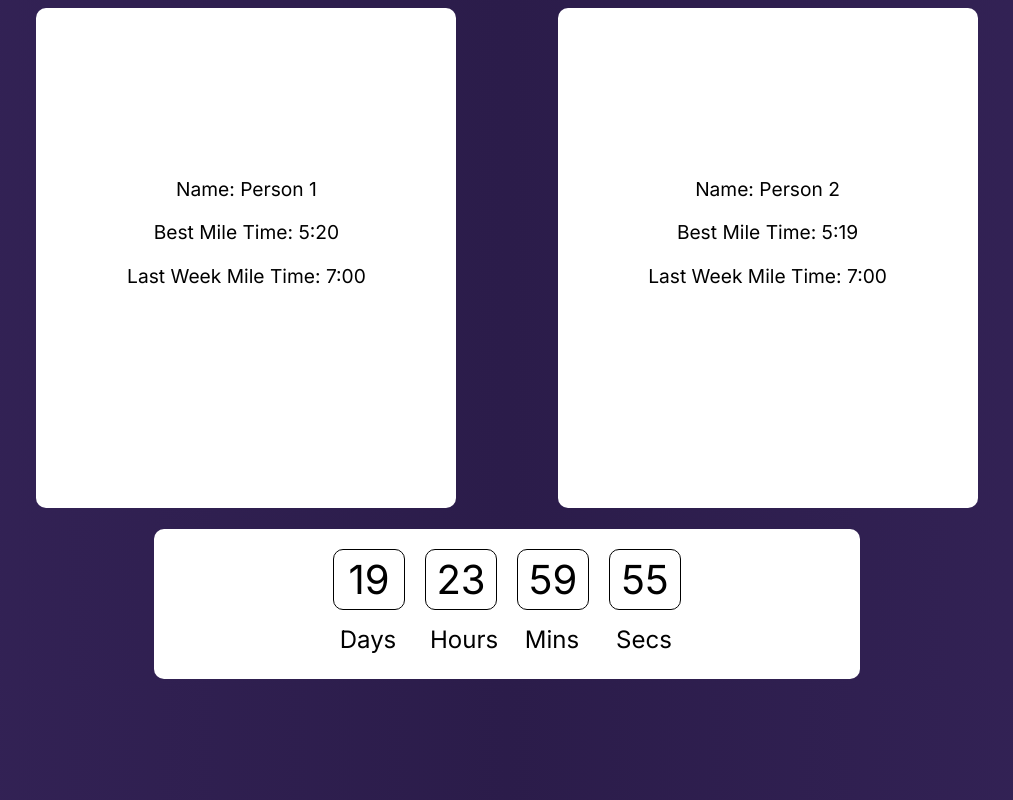
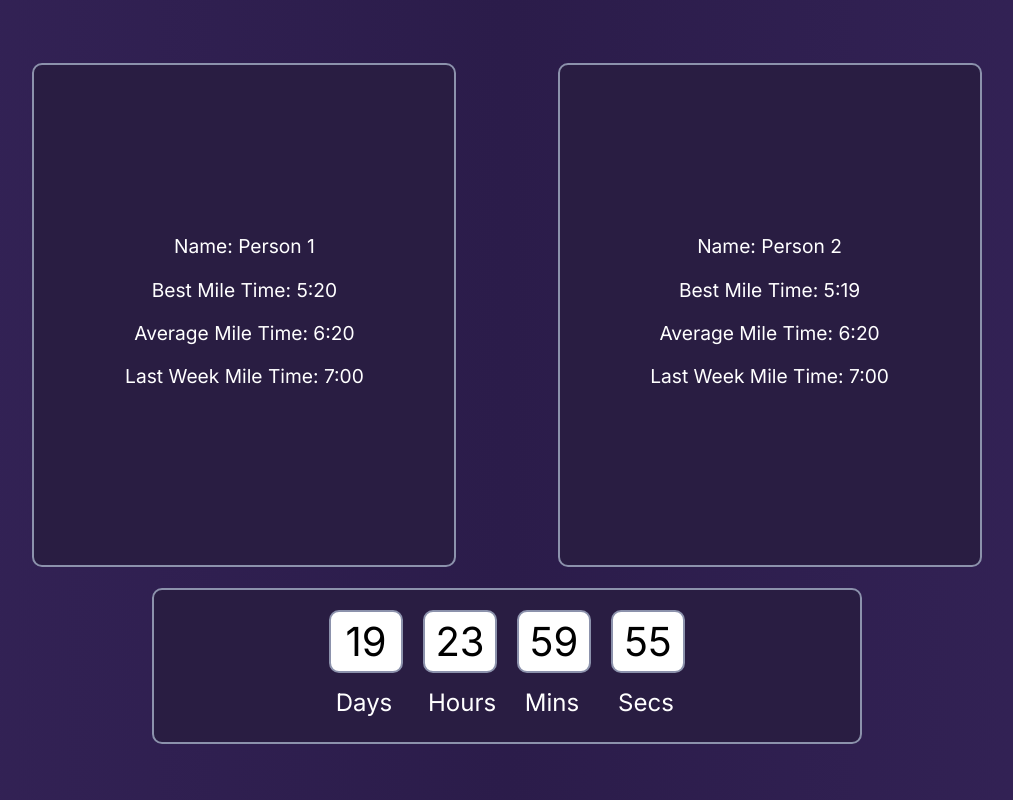
Before and after one commit to Raiun/Mile-Competition-Web-App, a Next.js app in the folder mc-app/: page / in a window 1280 px wide. Shown: the whole page, without its empty margins (133-1146 px from the left). Built offline with nearby package versions, Linux system fonts and the light colour scheme.

Commit message:
Added color to the components, also added average mile time stat

```diff
--- a/mc-app/src/app/_components/Countdown.css
+++ b/mc-app/src/app/_components/Countdown.css
@@ -8,7 +8,8 @@
     width: clamp(30%, 40%, 80%);
     border-radius: 10px;
     text-align: center;
-    background-color: white;
+    border: 2px solid #8c92ac;
+    background-color: #291d42;
     justify-content: center;
 }
 
@@ -16,13 +17,14 @@
     width: 60px;
     padding: 5px;
     font-size: 2.5rem;
-    border: 1px solid black;
+    border: 2px solid #8c92ac;
     border-radius: 10px;
     text-align: center;
     background-color: white;
 }
 
 .countdownLabel {
+    color: white;
     text-align: center;
     width: 60px;
     padding: 5px;
--- a/mc-app/src/app/_components/StatCard.css
+++ b/mc-app/src/app/_components/StatCard.css
@@ -7,6 +7,10 @@
     padding: 150px 60px;
     /*padding: clamp(100px, 15%, 400px) clamp(50px, 10%, 400px);*/
     text-align: center;
-    background-color: white;
+    color: white;
+    background-color: #291d42;
+    border: 2px solid #8c92ac;
     font-size: 1.2rem;
 }
+
+/*cool green is #a1cca5 to go with this purple theme*/
--- a/mc-app/src/app/_components/StatCard.tsx
+++ b/mc-app/src/app/_components/StatCard.tsx
@@ -19,6 +19,7 @@ class Person {
 interface PersonStats {
     name: string,
     bestTime: string,
+    averageTime: string,
     lastWeekTime: string
 }
 
@@ -26,18 +27,21 @@ interface PersonStats {
 const defaultPerson: PersonStats = {
     name: "",
     bestTime: "",
+    averageTime: "",
     lastWeekTime: ""
 }
 
 const person1: PersonStats = {
     name: "Person 1",
     bestTime: "5:20",
+    averageTime: "6:20",
     lastWeekTime: "7:00"
 }
 
 const person2: PersonStats = {
     name: "Person 2",
     bestTime: "5:19",
+    averageTime: "6:20",
     lastWeekTime: "7:00"
 }
 
@@ -59,6 +63,7 @@ const StatCard = ({name}: StatCardProps) => {
         <div id = "statCard">
             <p>Name: {stats.name}</p>
             <p>Best Mile Time: {stats.bestTime}</p>
+            <p>Average Mile Time: {stats.averageTime}</p>
             <p>Last Week Mile Time: {stats.lastWeekTime}</p>
         </div>
     )
--- a/mc-app/src/app/page.tsx
+++ b/mc-app/src/app/page.tsx
@@ -7,7 +7,7 @@ import StatCard from "./_components/StatCard"
 
 export default function Home() {
   return (
-    <div>
+    <div style={{marginTop:"5%",}}>
       <div id={styles.statsGrid}>
         <div className={styles.statsItem}>
           <StatCard name="Person 1"></StatCard>
```
